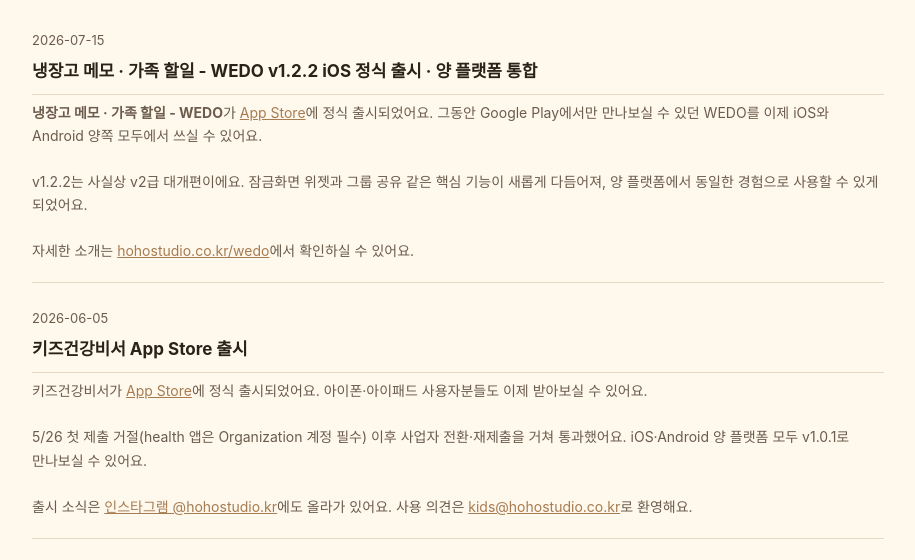
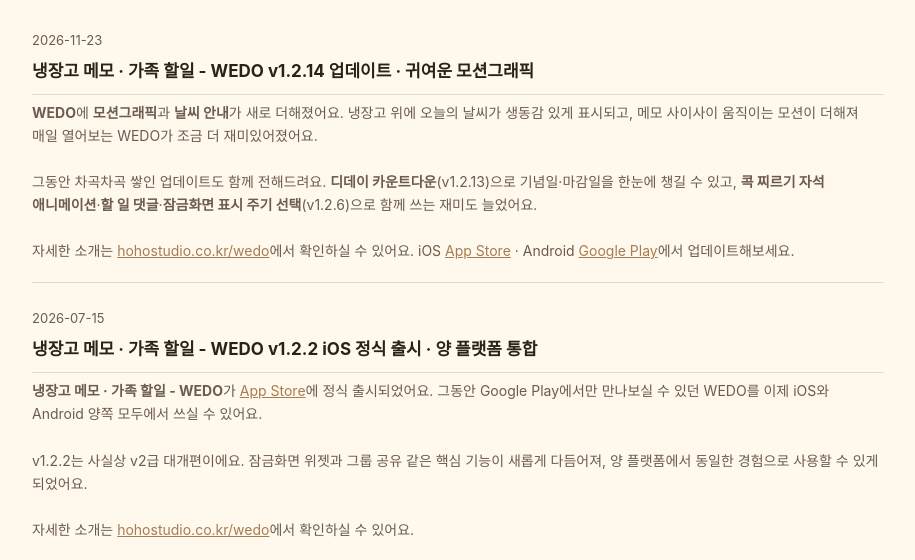
Before and after one commit to YeongminJ/hohostudio-web, a plain HTML site: page notices.html in a window 1280 px wide. Shown: the part 227-787 px from the top of the page, without its empty margins (182-1097 px from the left). Drawn offline with Linux system fonts and the light colour scheme; a web font is replaced by a local one.

Commit message:
공지 추가: WEDO v1.2.14 업데이트 · 귀여운 모션그래픽 (2026-11-23)
- 모션그래픽·날씨 안내 등 신기능 소개 (재미 요소 강조)
- 디데이·콕 찌르기 자석·할 일 댓글·잠금화면 주기 선택 등 최근 업데이트 함께 언급
- App Store + Google Play 링크 포함

```diff
--- a/notices.html
+++ b/notices.html
@@ -67,6 +67,25 @@
       </p>
 
       <ul class="notice-list">
+
+        <li class="notice-item">
+          <div class="notice-date">2026-11-23</div>
+          <h2 class="notice-title">냉장고 메모 · 가족 할일 - WEDO v1.2.14 업데이트 · 귀여운 모션그래픽</h2>
+          <p class="notice-body">
+            <strong>WEDO</strong>에 <strong>모션그래픽</strong>과 <strong>날씨 안내</strong>가 새로 더해졌어요.
+            냉장고 위에 오늘의 날씨가 생동감 있게 표시되고, 메모 사이사이 움직이는 모션이 더해져
+            매일 열어보는 WEDO가 조금 더 재미있어졌어요.
+            <br><br>
+            그동안 차곡차곡 쌓인 업데이트도 함께 전해드려요.
+            <strong>디데이 카운트다운</strong>(v1.2.13)으로 기념일·마감일을 한눈에 챙길 수 있고,
+            <strong>콕 찌르기 자석 애니메이션</strong>·<strong>할 일 댓글</strong>·<strong>잠금화면 표시 주기 선택</strong>(v1.2.6)으로
+            함께 쓰는 재미도 늘었어요.
+            <br><br>
+            자세한 소개는 <a href="/wedo">hohostudio.co.kr/wedo</a>에서 확인하실 수 있어요.
+            iOS <a href="https://apps.apple.com/app/id6784271561" target="_blank" rel="noopener">App Store</a> ·
+            Android <a href="https://play.google.com/store/apps/details?id=com.hostd.wedo" target="_blank" rel="noopener">Google Play</a>에서 업데이트해보세요.
+          </p>
+        </li>
 
         <li class="notice-item">
           <div class="notice-date">2026-07-15</div>
```
